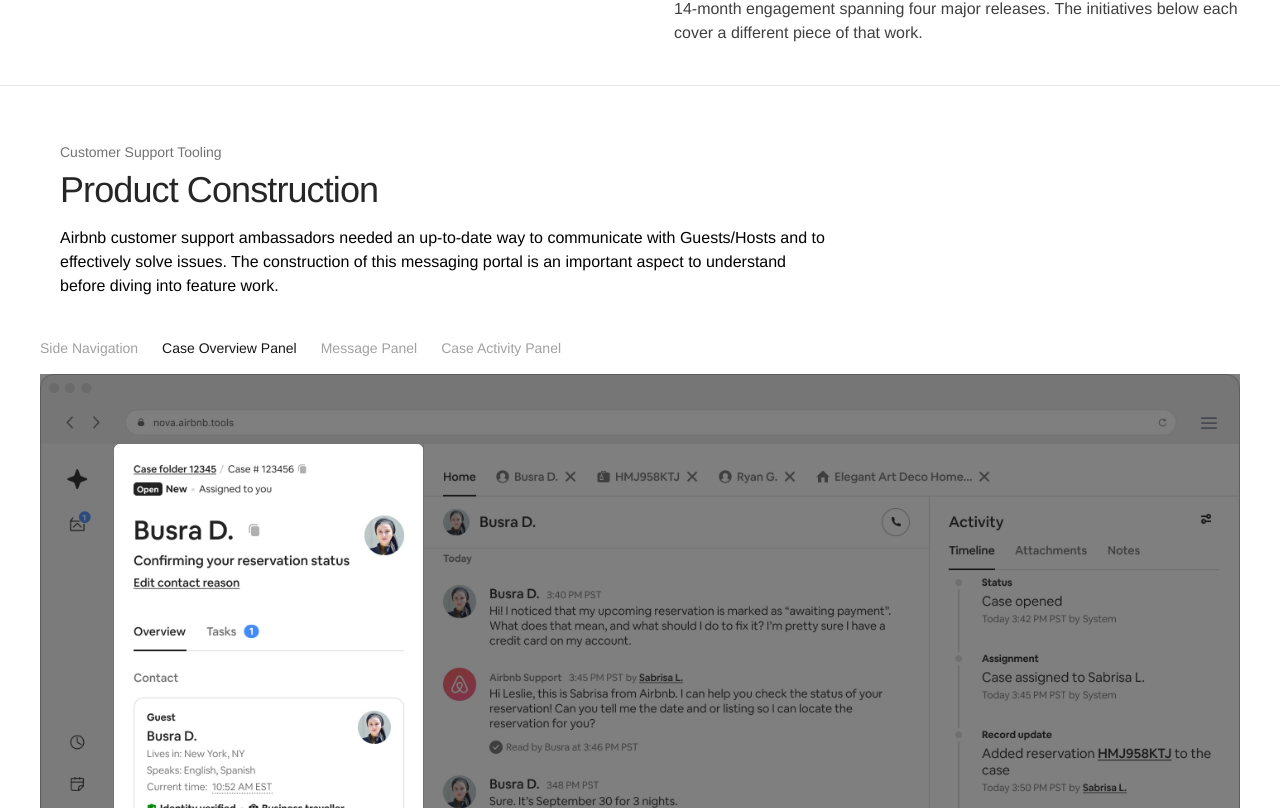
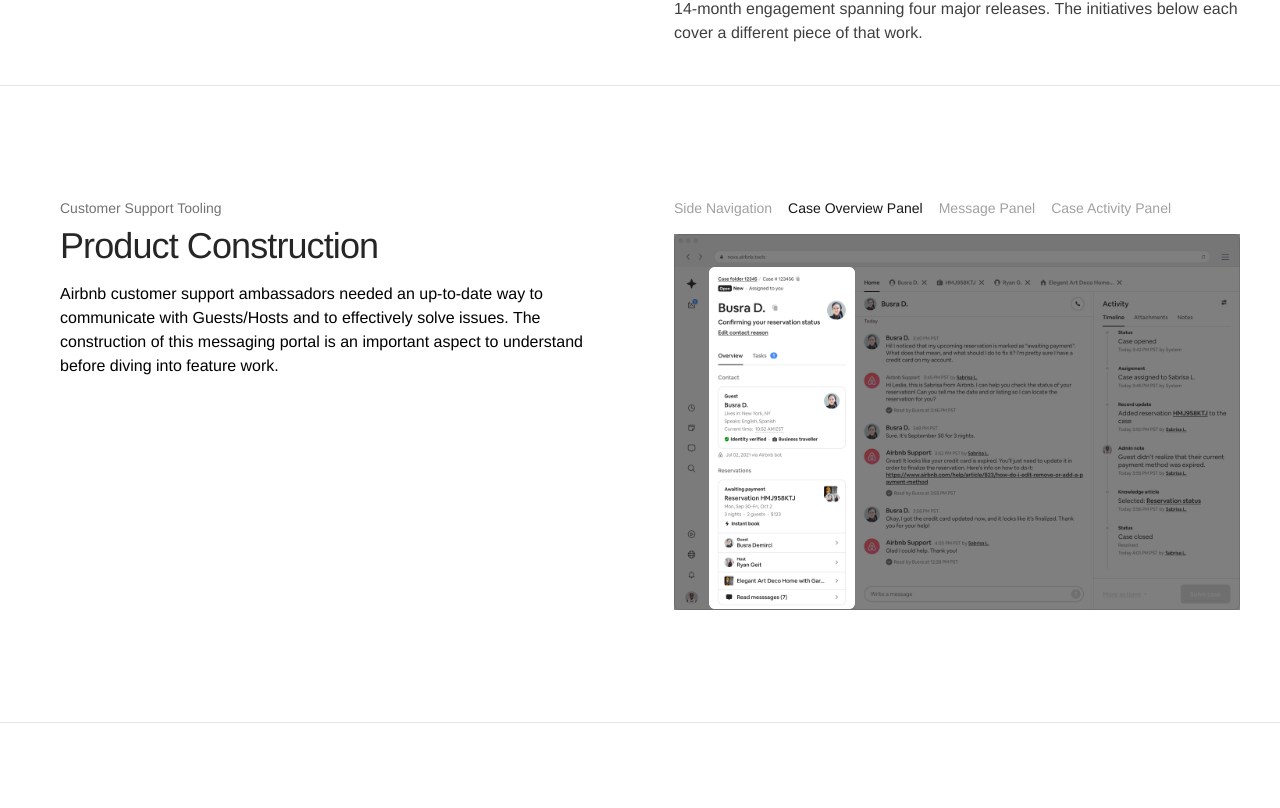
Before and after one commit to TaylorGersch/taylorgersch-portfolio, a Next.js app: page /airbnb in a window 1280 px wide. Shown: the part 832-1640 px from the top of the page. Built offline with nearby package versions, Linux system fonts and the light colour scheme.

Commit message:
Airbnb_product construction_v2

```diff
--- a/src/components/case-study/ProductWalkthrough.tsx
+++ b/src/components/case-study/ProductWalkthrough.tsx
@@ -57,22 +57,27 @@
 }
 
 /**
- * "Explain the tool before the feature work" section — a full-width
- * eyebrow/title/subcopy block followed by a single annotated screenshot.
+ * "Explain the tool before the feature work" section — a 50/50 split
+ * matching <MediaSplit>'s grid/margin system: eyebrow/title/subcopy on
+ * one side, a single annotated screenshot on the other. Unlike
+ * <MediaSplit>, the "image" side here also carries a labeled tab row
+ * above the screenshot, since the whole point of this section is
+ * teaching the anatomy of the tool rather than pairing copy with a
+ * static image.
+ *
  * Rather than a real GIF (next/image can't animate one anyway — it
  * flattens GIFs to a static frame during optimization, and a real
  * animated GIF at this resolution would be a multi-MB asset), the
- * highlight itself is a live, coded overlay: a labeled tab row above the
- * image drives which region gets a spotlight treatment below, cross-
+ * highlight itself is a live, coded overlay: the tab row drives which
+ * region gets a spotlight treatment on the screenshot below, cross-
  * fading on an auto-advance timer. Cheaper to load, crisp at any zoom
  * level, and trivial to re-word or re-time later without touching image
  * assets.
  *
- * Not paired with a side-by-side image (contrast with <MediaSplit>) — the
- * text block spans full width using the same pulled-in text margin
- * (`sm:pl-[60px]`) as everything else, and the screenshot below it uses
- * the standard image margin (`sm:pl-10 sm:pr-10`), same margin system
- * documented on <MediaSplit>.
+ * Text column is intentionally NOT vertically centered (contrast with
+ * <MediaSplit>'s body content, which centers in the leftover space below
+ * its heading) — eyebrow/title/subcopy just stack from the top of the
+ * grid row, top-aligned with the image beside them.
  */
 export function ProductWalkthrough({
   eyebrow,
@@ -83,13 +88,14 @@
   imageWidth,
   imageHeight,
   intervalMs = 3200,
+  side = "right",
   children,
 }: {
   eyebrow?: string;
   title?: string;
   subcopy?: string;
   /** Real image path — omit (along with imageWidth/imageHeight) to render
-   * a placeholder instead while copy is drafted ahead of a real export. */
+   * nothing on that side while copy is drafted ahead of a real export. */
   image?: string;
   imageAlt: string;
   /** Pass as a quoted string, e.g. `imageWidth="2900"` — see the MDX
@@ -98,6 +104,10 @@
   imageHeight?: number | string;
   /** Milliseconds each region stays highlighted before auto-advancing. */
   intervalMs?: number;
+  /** Which side the image/tab column sits on — same convention as
+   * <MediaSplit>'s `side` prop, flipping which edge gets the pulled-in
+   * 60px text margin vs. the standard 40px image margin. */
+  side?: "left" | "right";
   children: React.ReactNode;
 }) {
   const regions = Children.toArray(children)
@@ -123,11 +133,14 @@
   const widthNum = imageWidth ? Number(imageWidth) : undefined;
   const heightNum = imageHeight ? Number(imageHeight) : undefined;
   const hasImage = Boolean(image && widthNum && heightNum && regions.length > 0);
+  const outerPadding =
+    side === "left" ? "sm:pl-10 sm:pr-[60px]" : "sm:pl-[60px] sm:pr-10";
 
   return (
-    <div>
-      {(eyebrow || title || subcopy) && (
-        <div className="px-6 pb-10 sm:pr-10 sm:pl-[60px]">
+    <div
+      className={`grid grid-cols-1 gap-10 px-6 py-10 sm:grid-cols-2 sm:gap-12 sm:py-14 ${outerPadding}`}
+    >
+      <div className={side === "left" ? "sm:order-2" : "sm:order-1"}>
         {eyebrow && <p className="text-sm text-neutral-500">{eyebrow}</p>}
         {title && (
           <h3 className="mt-2 mb-4 text-3xl tracking-tight text-neutral-800 sm:text-4xl">
@@ -135,19 +148,16 @@
           </h3>
         )}
         {subcopy && (
-            <p className="max-w-3xl text-base leading-6 text-black">
-              {subcopy}
-            </p>
+          <p className="text-base leading-6 text-black">{subcopy}</p>
         )}
       </div>
-      )}
 
       {hasImage && (
-        <div className="px-6 sm:pr-10 sm:pl-10">
+        <div className={side === "left" ? "sm:order-1" : "sm:order-2"}>
           <div
             role="tablist"
             aria-label={title ? `${title} — highlighted areas` : "Highlighted areas"}
-            className="mb-4 flex flex-wrap gap-x-6 gap-y-2"
+            className="mb-4 flex flex-wrap gap-x-4 gap-y-2"
           >
             {regions.map((r, i) => (
               <button
@@ -176,7 +186,7 @@
               alt={imageAlt}
               width={widthNum}
               height={heightNum}
-              sizes="100vw"
+              sizes="(min-width: 640px) 50vw, 100vw"
               className="h-auto w-full"
             />
             {regions.map((r, i) => (
```
Lines whose indentation alone changed are shown as unchanged.
